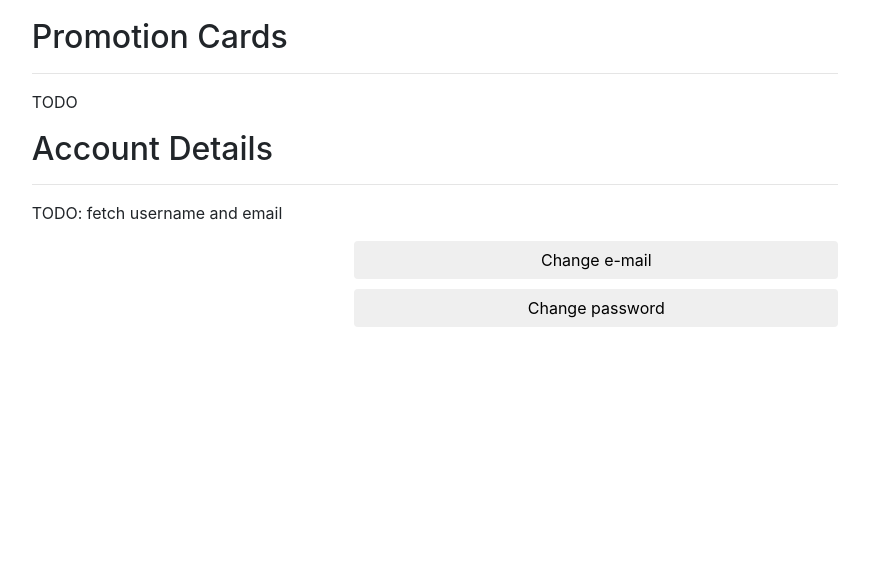
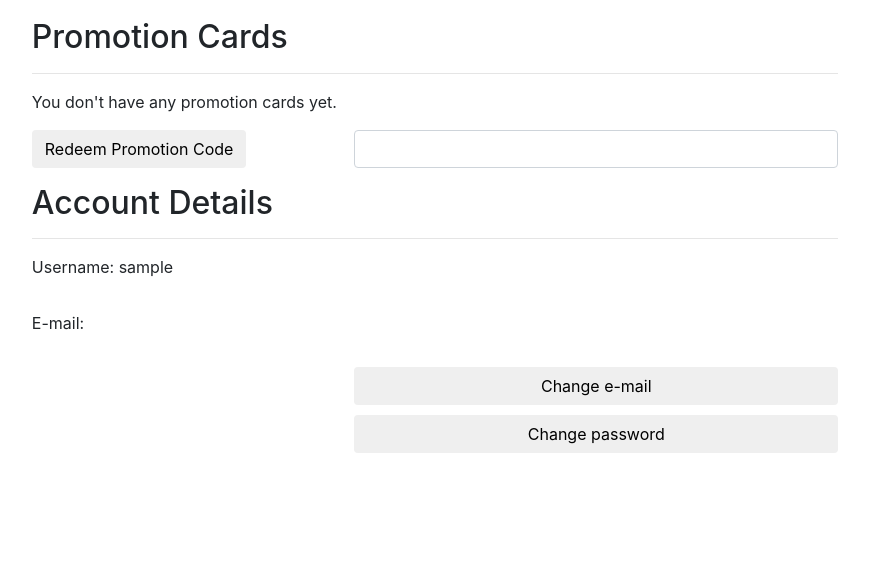
Before and after one commit to eminbahadir98/ibitur, a PHP site: page /my_account.php in a window 1280 px wide. Shown: the part 1713-2288 px from the top of the page, without its empty margins (205-1074 px from the left). Run offline with PHP 8.4, Linux system fonts and the light colour scheme; the visitor is signed in with stand-in values (Sample User, id 1); data that the repository does not hold is empty.

Commit message:
Added Promotion Code Functionality
Inside My Account.

```diff
--- a/website/my_account.php
+++ b/website/my_account.php
@@ -85,6 +85,32 @@
 
             $remove_complete = true;
         }
+        else if(isset($_POST['redeem-submit'])) {
+            $cur_promo_code = $_POST['promo_code'];
+            echo "Here: " . $cur_promo_code;
+            $get_promotion_query = "select * from PromotionCard where promo_code = '$cur_promo_code';";
+            $get_promo_result = mysqli_query($db, $get_promotion_query);
+
+            if($get_promo_result->num_rows == 0) {
+                echo "Invalid Promotion Code.";
+            }
+            else {
+                $check_code_query = "select * from CustomerPromotionCards where promo_code = '$cur_promo_code';";
+                $check_code_result = mysqli_query($db, $check_code_query);
+
+                if($check_code_result->num_rows != 0) {
+                    echo "You already have this promotion card.";
+                }
+                else {
+                    $add_promotion_query = "insert into CustomerPromotionCards values('$cur_promo_code',$current_id);";
+                    $add_promotion_result = mysqli_query($db, $add_promotion_query);
+                    if($add_promotion_result) {
+                        echo "Promotion Card Added Successfully";
+                    }
+                }
+
+            }
+        }
 
         $profile_settings_data_query = "select * from Account A, CustomerAccount C, Country CR where A.ID = C.ID and C.nationality = CR.ID and A.username = '" . $_SESSION['session_username'] . "';";
 
@@ -101,6 +127,7 @@
         $date_of_birth = $profile_settings_data['date_of_birth'];
         $gender = $profile_settings_data['gender'];
         $booking_pts = $profile_settings_data['booking_points'];
+        $email = $profile_settings_data['email'];
 
         $dep_first_name = "";
         $dep_last_name = "";
@@ -349,14 +376,46 @@
             <div class="promotion-settings">
                 <h2> Promotion Cards </h2>
                 <hr>
-                <p>TODO</p>
+                <?php
+                    $promotion_query = "select * from PromotionCard natural join CustomerPromotionCards;";
+                    $promotion_result = mysqli_query($db, $promotion_query);
+
+                    if($promotion_result->num_rows == 0) {
+                        echo "<p>You don't have any promotion cards yet.</p>";
+                    }
+                    else {
+                        echo "<table>
+                        <tr>
+                            <th> Promotion Code </th>
+                            <th> Discount Percent </th>
+                        </tr>";
+                        while($row = $promotion_result->fetch_assoc()) {
+
+                            echo "<tr>";
+                            echo "<td>" . $row['promo_code'] . "</td>";
+                            echo "<td>" . $row['discount_percent'] . "</td>";
+                            echo "</tr>";
+                        }
+
+                        echo "</table>";
+                    }
+
+                ?>
+
+                <form name='redeem' action='' method='post'>
+                <input class='form-control input-field' type='text' name='promo_code' value = ''/>
+                <input class='submit-button btn' type='submit' name='redeem-submit' value='Redeem Promotion Code'/>
+                </form>
             </div>
 
             <div class="account-settings">
                 <h2> Account Details </h2>
                 <hr>
 
-                <p>TODO: fetch username and email</p>
+                <?php
+                    echo "<label>Username: $current_username</label><br><br>";
+                    echo "<label>E-mail: $email</label><br><br>";
+                ?>
                 <?php
                     echo get_form_btn("Change e-mail");
                     echo get_form_btn("Change password");
```
